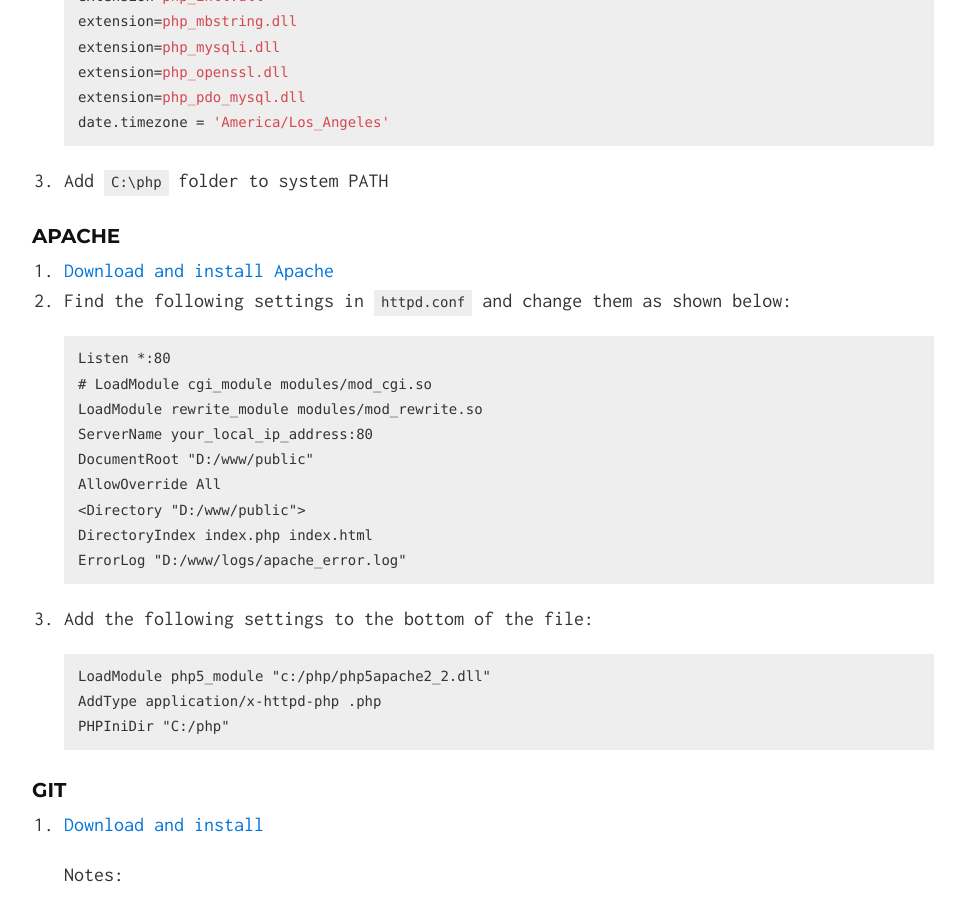
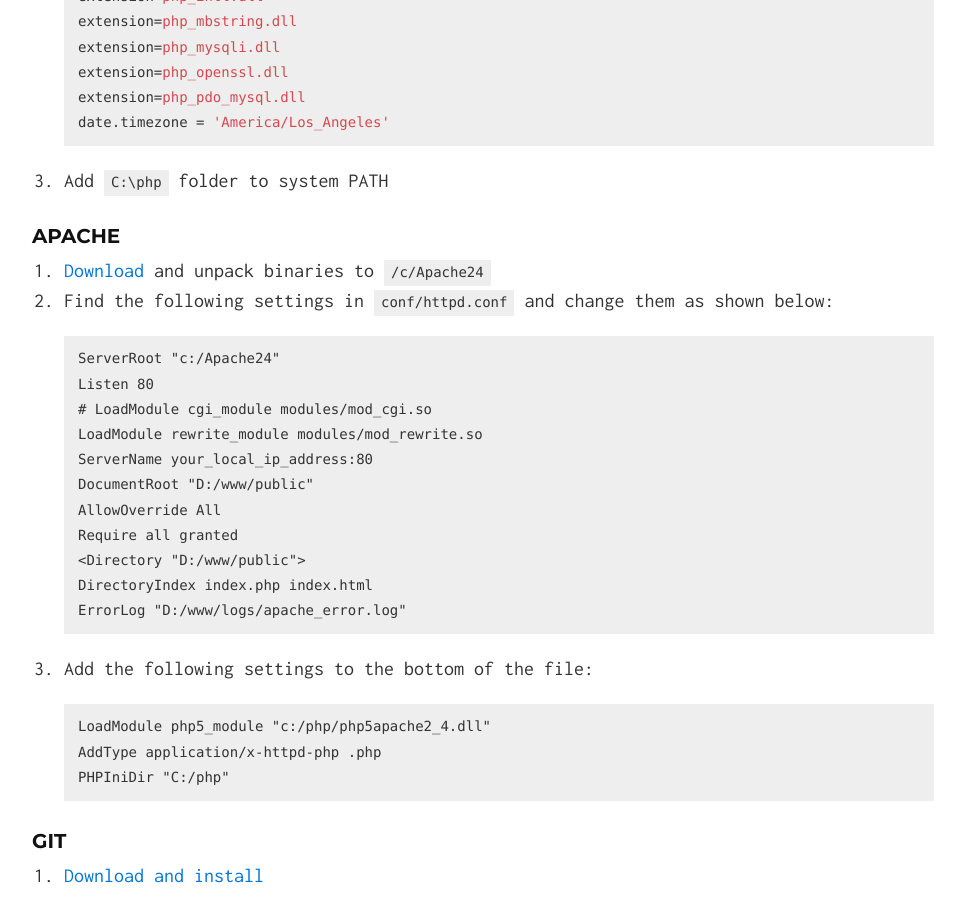
Before and after one commit to tmhub/tmhub.github.io, a Jekyll site: the page built from index.html, in a window 1280 px wide and 900 px high, scrolled down 3135 px. Shown: the whole window, without its empty margins (156-1121 px from the left). Built offline with Jekyll 4.4.1, drawn with Linux system fonts in a browser that asks for light colours; nearby versions of some CDN libraries.

Commit message:
Upache installation updated

```diff
--- a/_includes/index.md
+++ b/_includes/index.md
@@ -107,16 +107,19 @@
 3. Add `C:\php` folder to system PATH
 
 ### Apache
-1. [Download and install Apache](http://www.whoishostingthis.com/mirrors/apache//httpd/binaries/win32/httpd-2.2.25-win32-x86-openssl-0.9.8y.msi)
-2. Find the following settings in `httpd.conf` and change them as shown below:
+1. [Download](http://www.apachelounge.com/download/VC11/binaries/httpd-2.4.12-win32-VC11.zip)
+and unpack binaries to `/c/Apache24`
+2. Find the following settings in `conf/httpd.conf` and change them as shown below:
 
     {% highlight apacheconf %}
-Listen *:80
+ServerRoot "c:/Apache24"
+Listen 80
 # LoadModule cgi_module modules/mod_cgi.so
 LoadModule rewrite_module modules/mod_rewrite.so
 ServerName your_local_ip_address:80
 DocumentRoot "D:/www/public"
 AllowOverride All
+Require all granted
 <Directory "D:/www/public">
 DirectoryIndex index.php index.html
 ErrorLog "D:/www/logs/apache_error.log"
@@ -125,7 +128,7 @@
 3. Add the following settings to the bottom of the file:
 
     {% highlight apacheconf %}
-LoadModule php5_module "c:/php/php5apache2_2.dll"
+LoadModule php5_module "c:/php/php5apache2_4.dll"
 AddType application/x-httpd-php .php
 PHPIniDir "C:/php"
 {% endhighlight %}
```
